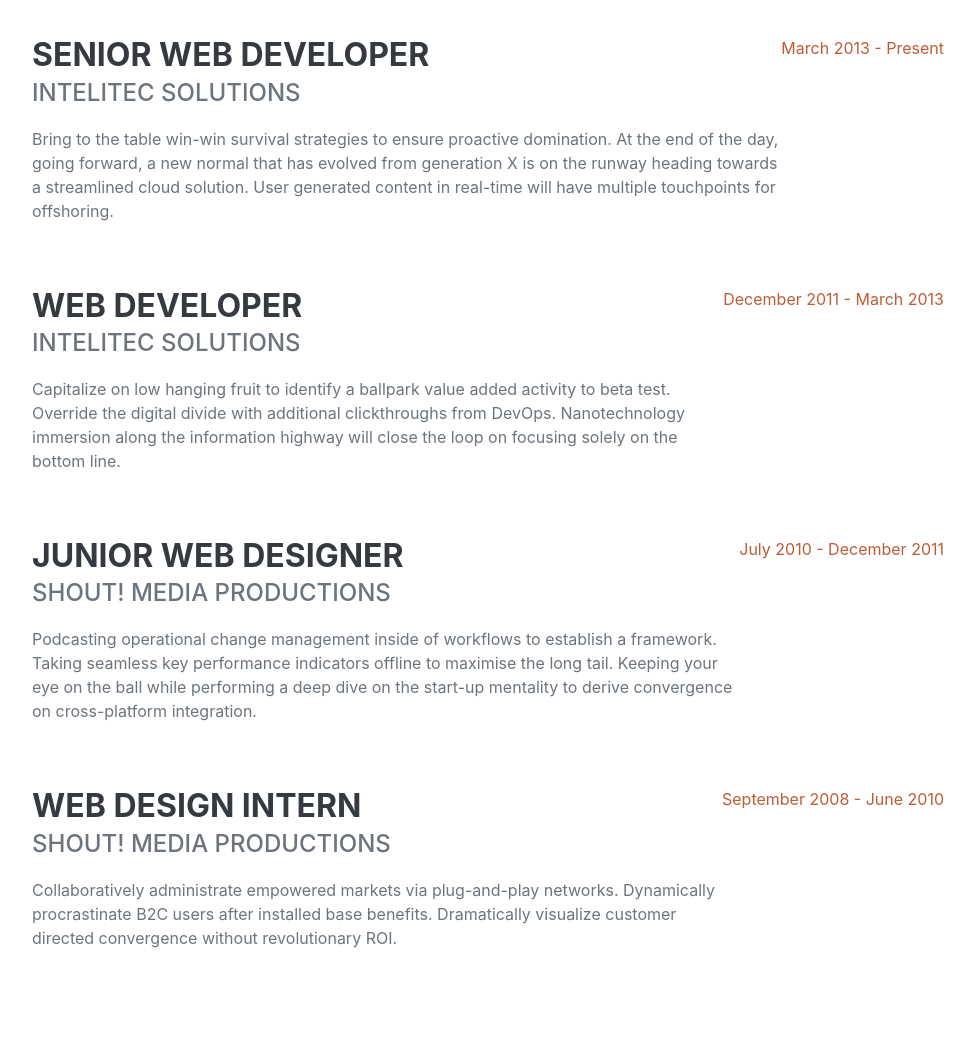
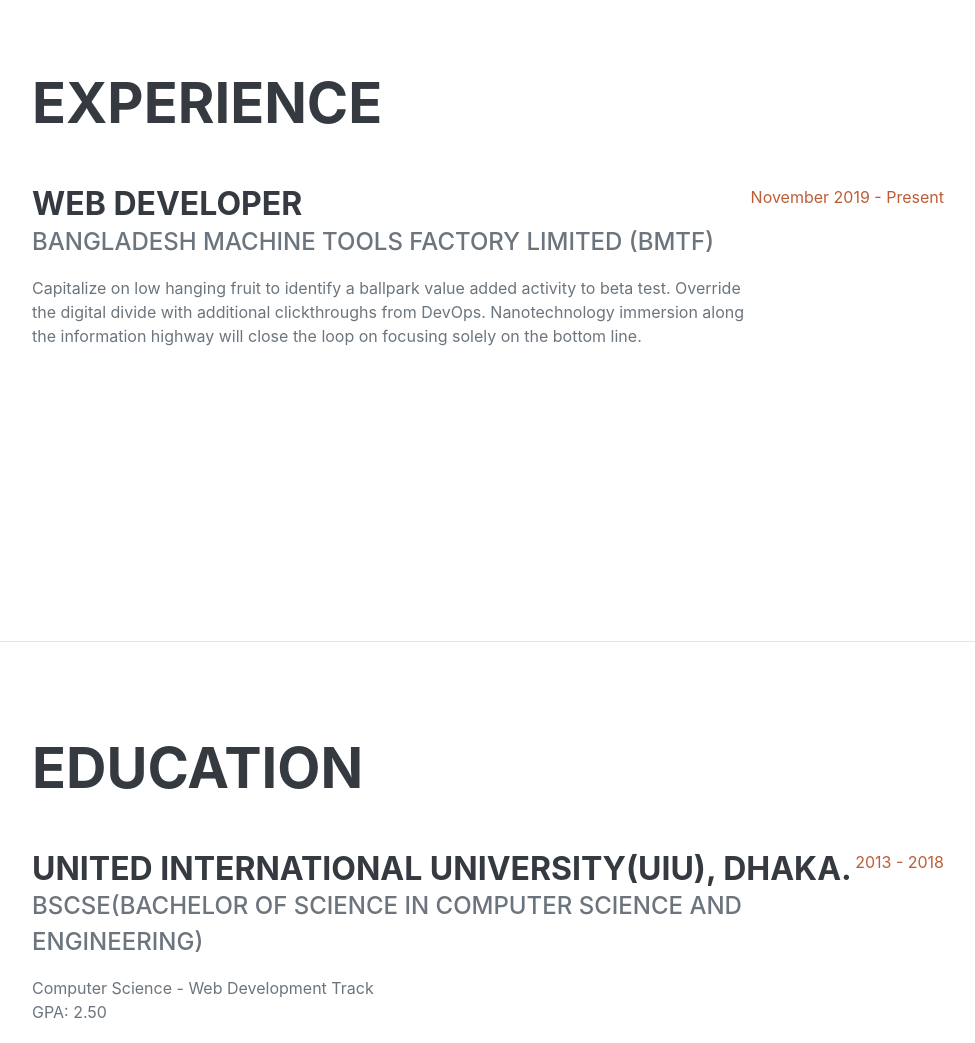
Before and after one commit to me-al-amin-khan/portfolio-of-me, a plain HTML site: page index.html in a window 1280 px wide. Shown: the part 960-2003 px from the top of the page, without its empty margins (288-1263 px from the left). Drawn offline with nearby package versions, Linux system fonts and the light colour scheme; a web font is replaced by a local one.

Commit message:
text edited v.2

```diff
--- a/index.html
+++ b/index.html
@@ -31,6 +31,7 @@
                     <li class="nav-item"><a class="nav-link js-scroll-trigger" href="#skills">Skills</a></li>
                     <li class="nav-item"><a class="nav-link js-scroll-trigger" href="#interests">Interests</a></li>
                     <li class="nav-item"><a class="nav-link js-scroll-trigger" href="#awards">Awards</a></li>
+                    <li class="nav-item"><a class="nav-link js-scroll-trigger" href="#awards">Resume</a></li>
                 </ul>
             </div>
         </nav>
@@ -64,37 +65,14 @@
             <section class="resume-section" id="experience">
                 <div class="resume-section-content">
                     <h2 class="mb-5">Experience</h2>
-                    <div class="d-flex flex-column flex-md-row justify-content-between mb-5">
-                        <div class="flex-grow-1">
-                            <h3 class="mb-0">Senior Web Developer</h3>
-                            <div class="subheading mb-3">Intelitec Solutions</div>
-                            <p>Bring to the table win-win survival strategies to ensure proactive domination. At the end of the day, going forward, a new normal that has evolved from generation X is on the runway heading towards a streamlined cloud solution. User generated content in real-time will have multiple touchpoints for offshoring.</p>
-                        </div>
-                        <div class="flex-shrink-0"><span class="text-primary">March 2013 - Present</span></div>
-                    </div>
+
                     <div class="d-flex flex-column flex-md-row justify-content-between mb-5">
                         <div class="flex-grow-1">
                             <h3 class="mb-0">Web Developer</h3>
-                            <div class="subheading mb-3">Intelitec Solutions</div>
+                            <div class="subheading mb-3">Bangladesh Machine Tools Factory Limited (BMTF)</div>
                             <p>Capitalize on low hanging fruit to identify a ballpark value added activity to beta test. Override the digital divide with additional clickthroughs from DevOps. Nanotechnology immersion along the information highway will close the loop on focusing solely on the bottom line.</p>
                         </div>
-                        <div class="flex-shrink-0"><span class="text-primary">December 2011 - March 2013</span></div>
-                    </div>
-                    <div class="d-flex flex-column flex-md-row justify-content-between mb-5">
-                        <div class="flex-grow-1">
-                            <h3 class="mb-0">Junior Web Designer</h3>
-                            <div class="subheading mb-3">Shout! Media Productions</div>
-                            <p>Podcasting operational change management inside of workflows to establish a framework. Taking seamless key performance indicators offline to maximise the long tail. Keeping your eye on the ball while performing a deep dive on the start-up mentality to derive convergence on cross-platform integration.</p>
-                        </div>
-                        <div class="flex-shrink-0"><span class="text-primary">July 2010 - December 2011</span></div>
-                    </div>
-                    <div class="d-flex flex-column flex-md-row justify-content-between">
-                        <div class="flex-grow-1">
-                            <h3 class="mb-0">Web Design Intern</h3>
-                            <div class="subheading mb-3">Shout! Media Productions</div>
-                            <p>Collaboratively administrate empowered markets via plug-and-play networks. Dynamically procrastinate B2C users after installed base benefits. Dramatically visualize customer directed convergence without revolutionary ROI.</p>
-                        </div>
-                        <div class="flex-shrink-0"><span class="text-primary">September 2008 - June 2010</span></div>
+                        <div class="flex-shrink-0"><span class="text-primary">November 2019 - Present</span></div>
                     </div>
                 </div>
             </section>
@@ -179,8 +157,8 @@
             <section class="resume-section" id="interests">
                 <div class="resume-section-content">
                     <h2 class="mb-5">Interests</h2>
-                    <p>Apart from being a web developer, I enjoy most of my time being outdoors. In the winter, I am an avid skier and novice ice climber. During the warmer months here in Colorado, I enjoy mountain biking, free climbing, and kayaking.</p>
-                    <p class="mb-0">When forced indoors, I follow a number of sci-fi and fantasy genre movies and television shows, I am an aspiring chef, and I spend a large amount of my free time exploring the latest technology advancements in the front-end web development world.</p>
+                    <p>Apart from being a web developer, I enjoy most of my time being outdoors. I like walking around with my friends and go to tour with the. It gives me much pleasure. </p>
+                    <p class="mb-0">When forced indoors, I follow a number of sci-fi and psychological thriller, crime, action, adventure and mystery movies and television shows, I am an aspiring chef, whenever I get time to cook always try to make something tasty and I spend a large amount of my free time exploring the latest tech news and technology advancements in the web development world.</p>
                 </div>
             </section>
             <hr class="m-0" />
```
